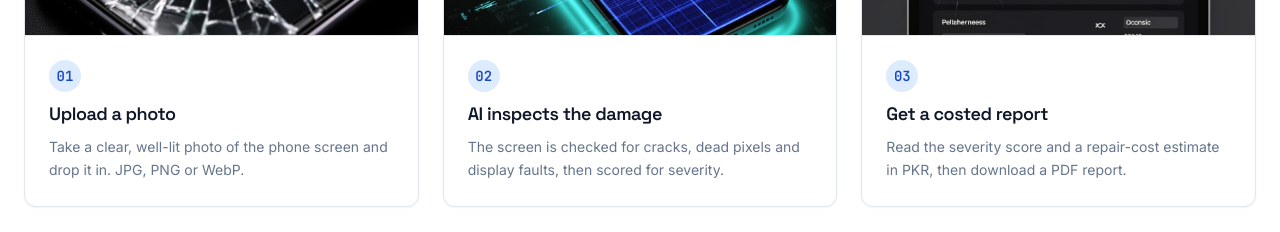
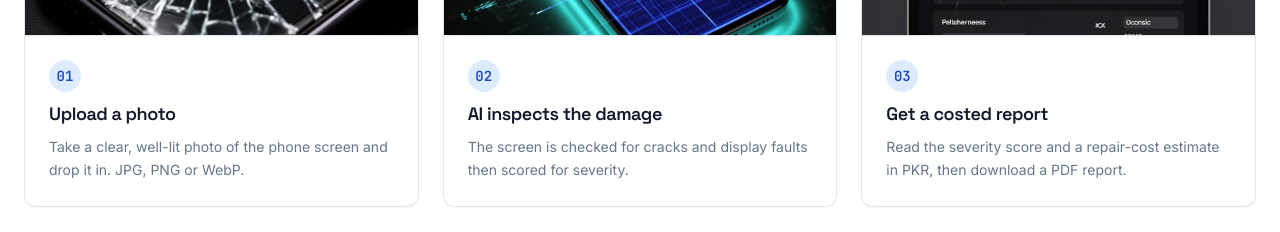
Before and after one commit to muzamilwork122-collab/FinalYearProject, a React (Vite) app in the folder frontend/: page /features in a window 1280 px wide. Shown: the part 1600-1832 px from the top of the page. Built offline with nearby package versions, Linux system fonts and the light colour scheme; no server answers; the HTML template or start-up script is replaced by a standard one.

Commit message:
Update HowItWorksSection.tsx

```diff
--- a/frontend/src/components/HowItWorksSection.tsx
+++ b/frontend/src/components/HowItWorksSection.tsx
@@ -13,7 +13,7 @@ const STEPS = [
     number: "02",
     title: "AI inspects the damage",
     description:
-      "The screen is checked for cracks, dead pixels and display faults, then scored for severity.",
+      "The screen is checked for cracks and display faults then scored for severity.",
     image: screenScanning,
   },
   {
```
